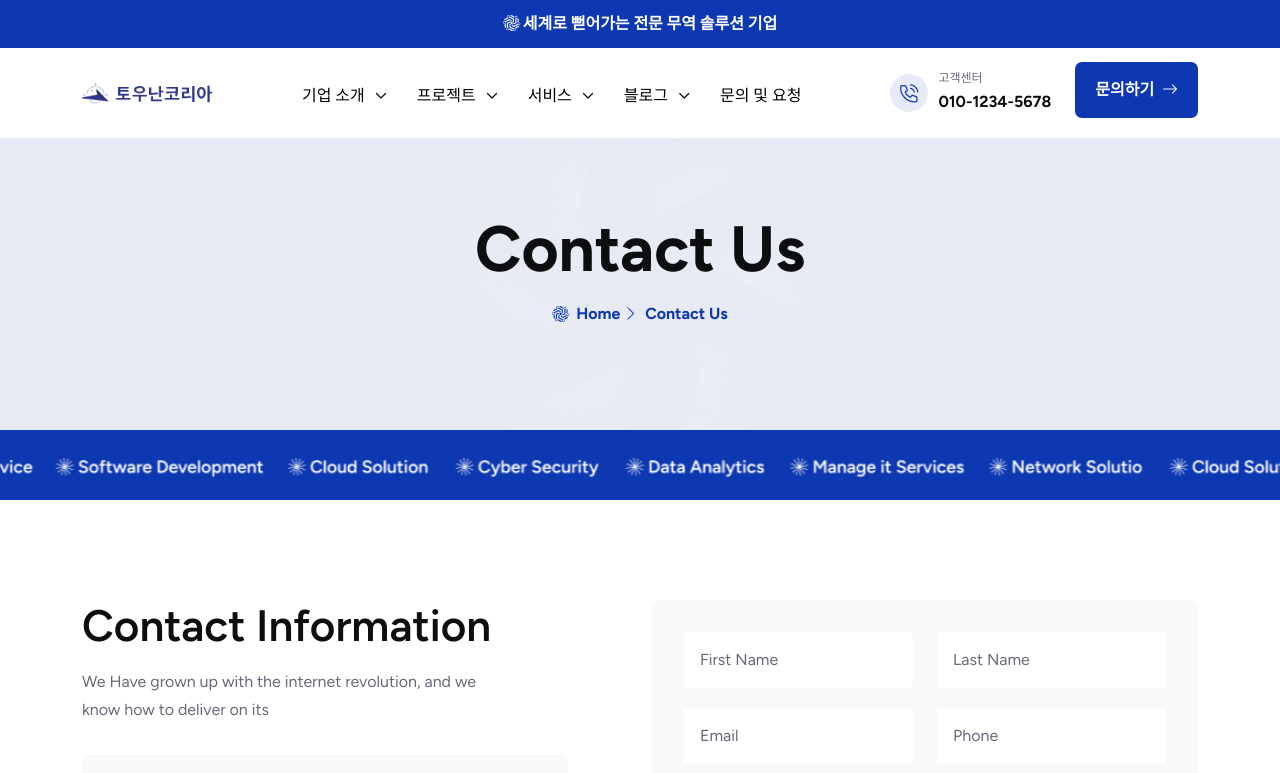
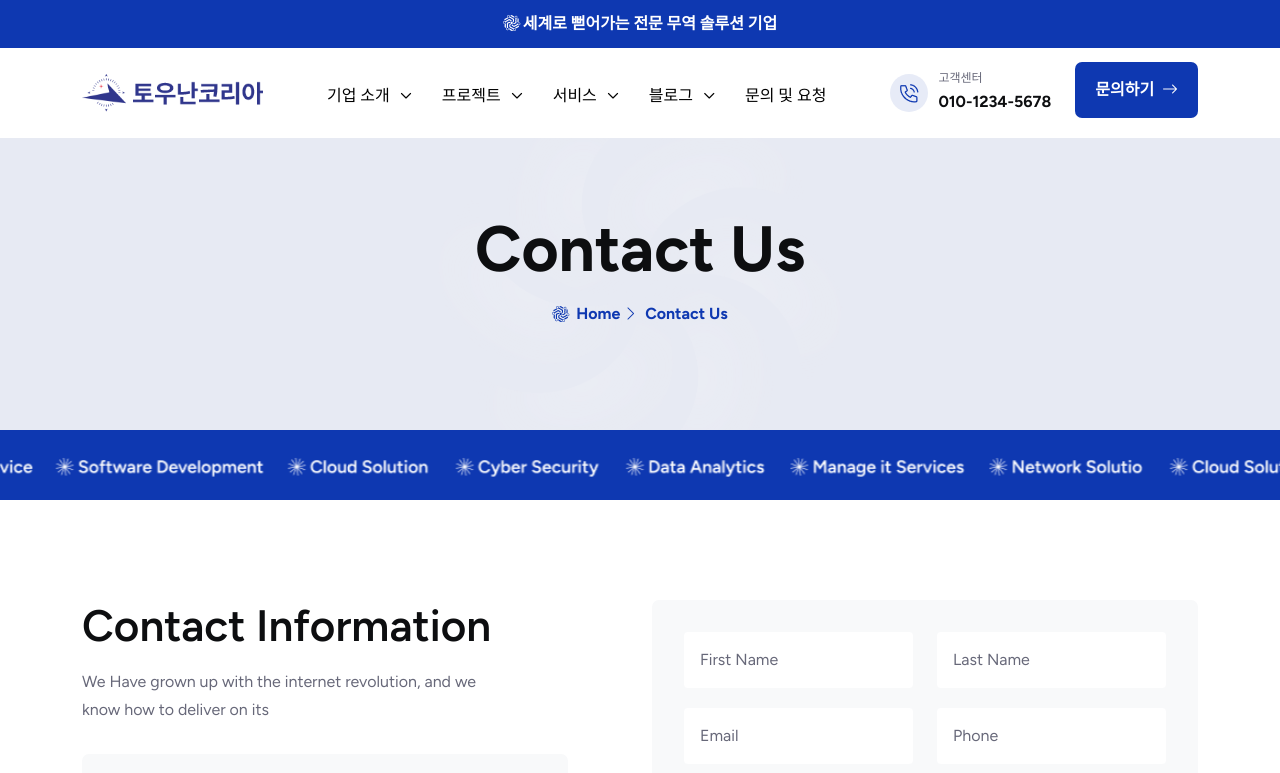
Before and after one commit to patcaulfield/repository-tounankorea002, a Next.js app: page /contact in a window 1280 px wide. Shown: the top 773 px of the page. Built offline with nearby package versions, Linux system fonts and the light colour scheme.

Commit message:
로고수정

```diff
--- a/src/app/Components/Header/Header1.jsx
+++ b/src/app/Components/Header/Header1.jsx
@@ -56,7 +56,7 @@ export default function Header1({ variant }) {
 
             <div className="cs_main_header_left">
               <Link className="cs_site_branding" href="/">
-              <Image src="/assets/img/logo/header-logo1.png" alt="img" width={131} height={28}   />
+              <Image src="/assets/img/logo/header-logo1.png" alt="img" width={181} height={28}   />
               </Link>
               </div>
 
```
Also changed, not shown: public/assets/img/logo/header-logo1.png.
